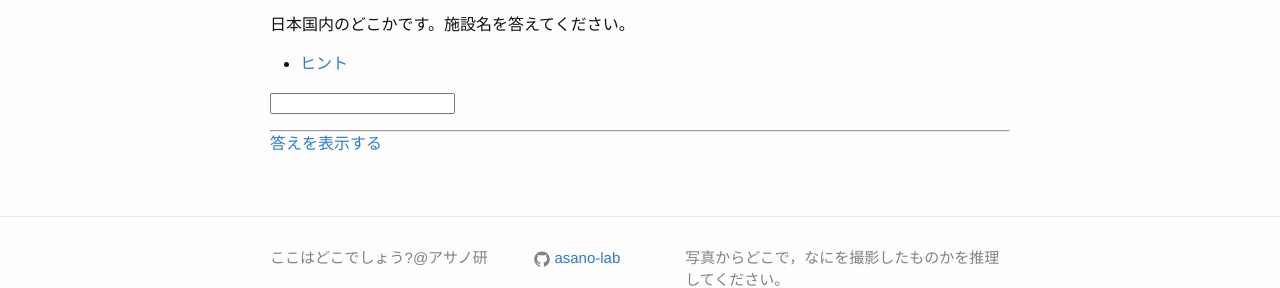
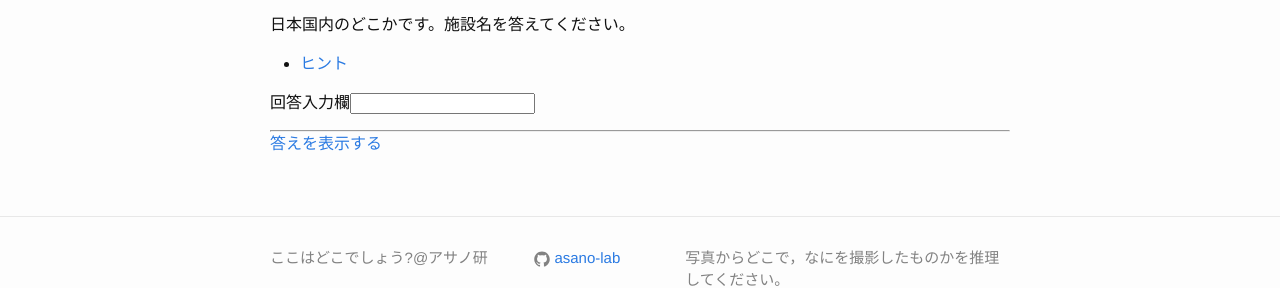
Before and after one commit to asano-lab/kokodoko, a Jekyll site: the page built from _posts/2021-10-20-q50.md, in a window 1280 px wide. Shown: the part 667-955 px from the top of the page. Built offline with Jekyll 4.4.1, drawn with Linux system fonts in a browser that asks for light colours.

```diff
--- a/_posts/2021-10-20-q50.md
+++ b/_posts/2021-10-20-q50.md
@@ -12,7 +12,7 @@ categories: question
 - [ヒント](javascript:void(0)){: .hint}
    - PCの場合は写真にカーソルを当てる、スマホの場合は写真を長押しするとヒントが見えます。
 
-<input type="text" id="test" name="test">
+<label>回答入力欄<input type="text" id="test" name="test"></label>
 
 ---
 
--- a/js/answer.js
+++ b/js/answer.js
@@ -49,6 +49,8 @@ document.addEventListener("DOMContentLoaded", function(){
     const hints = document.getElementsByClassName('hint');
     for(let i = 0; i < hints.length; i++){
         hints[i].addEventListener("click", function(){
+            // console.log(this.parentElement.getElementsByTagName("li")[0]);
+            // console.log(this.parentElement.getElementsByTagName("li")[0].style);
             this.parentElement.getElementsByTagName("li")[0].style.display = "block";
         });
     }
```
